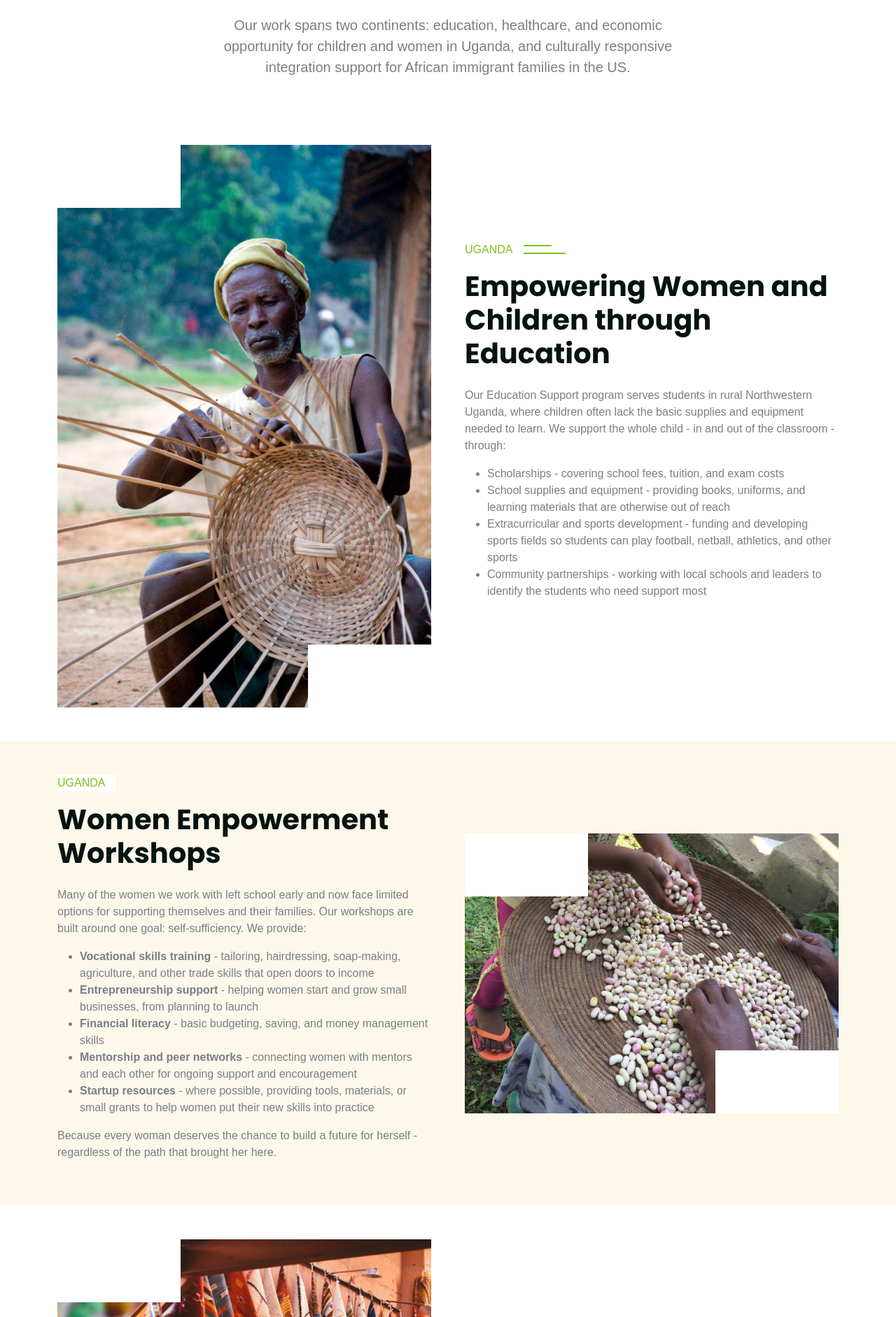
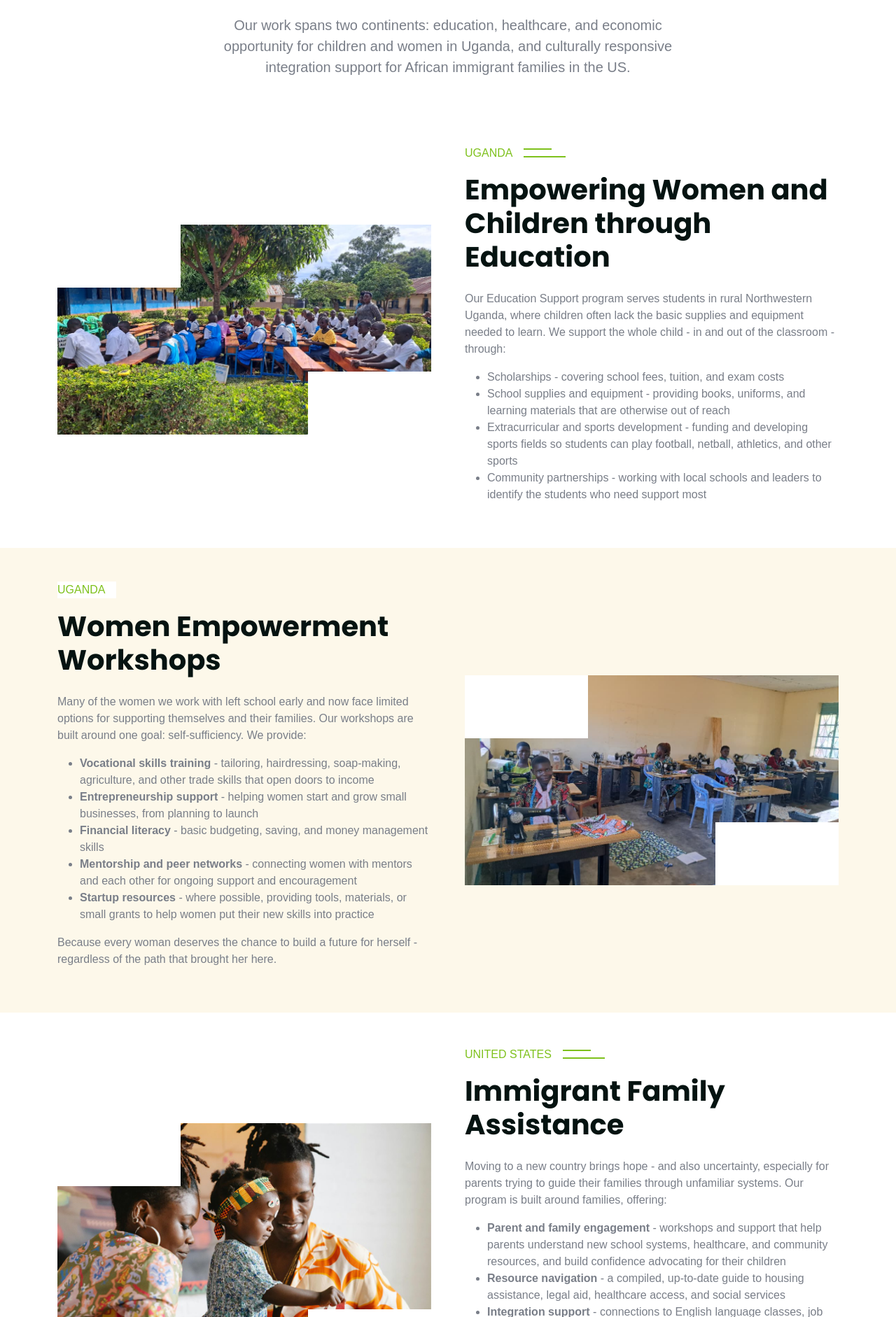
Before and after one commit to barakhubs/Bloom, a PHP site: page /our-services in a window 1280 px wide. Shown: the part 656-2538 px from the top of the page at 70% size. Run offline with PHP 8.4, Linux system fonts and the light colour scheme; data that the repository does not hold is empty; some libraries are stand-ins or nearby versions.

Commit message:
content: update program images on Home and Our Services
Women Empowerment -> vocational-training, Immigrant Family -> craft2 on
both pages; Education on Our Services -> Educ.

Co-Authored-By: Claude Opus 5.5 <noreply@anthropic.com>

```diff
--- a/app/Views/home.php
+++ b/app/Views/home.php
@@ -97,7 +97,7 @@
             <div class="col-md-6 col-lg-4 wow fadeIn" data-wow-delay="0.3s">
                 <div class="donation-item h-100 p-4">
                     <div class="position-relative mb-4">
-                        <img class="img-fluid w-100" style="height:260px;object-fit:cover;" src="/img/craft6.jpg" alt="Women Empowerment Workshops">
+                        <img class="img-fluid w-100" style="height:260px;object-fit:cover;" src="/img/vocational-training.jpeg" alt="Women Empowerment Workshops">
                         <span class="btn btn-sm btn-secondary px-3 position-absolute top-0 end-0">Empowerment</span>
                     </div>
                     <a href="/our-services" class="h3 d-inline-block">Women Empowerment Workshops</a>
@@ -108,7 +108,7 @@
             <div class="col-md-6 col-lg-4 wow fadeIn" data-wow-delay="0.5s">
                 <div class="donation-item h-100 p-4">
                     <div class="position-relative mb-4">
-                        <img class="img-fluid w-100" style="height:260px;object-fit:cover;" src="/img/crafts.jpg" alt="Immigrant Family Assistance">
+                        <img class="img-fluid w-100" style="height:260px;object-fit:cover;" src="/img/craft2.jpg" alt="Immigrant Family Assistance">
                         <span class="btn btn-sm btn-secondary px-3 position-absolute top-0 end-0">Family Support</span>
                     </div>
                     <a href="/our-services" class="h3 d-inline-block">Immigrant Family Assistance</a>
--- a/app/Views/services/index.php
+++ b/app/Views/services/index.php
@@ -17,7 +17,7 @@
         <div class="row g-5 align-items-center">
             <div class="col-lg-6 wow fadeIn" data-wow-delay="0.2s">
                 <div class="about-img">
-                    <img class="img-fluid w-100" src="/img/craft3.jpg" alt="Education Support">
+                    <img class="img-fluid w-100" src="/img/Educ.jpg" alt="Education Support">
                 </div>
             </div>
             <div class="col-lg-6">
@@ -44,7 +44,7 @@
         <div class="row g-5 align-items-center">
             <div class="col-lg-6 order-lg-2 wow fadeIn" data-wow-delay="0.2s">
                 <div class="about-img">
-                    <img class="img-fluid w-100" src="/img/community-harvest.jpeg" alt="Early Childhood Education">
+                    <img class="img-fluid w-100" src="/img/vocational-training.jpeg" alt="Women Empowerment Workshops">
                 </div>
             </div>
             <div class="col-lg-6 order-lg-1">
@@ -73,7 +73,7 @@
         <div class="row g-5 align-items-center">
             <div class="col-lg-6 wow fadeIn" data-wow-delay="0.2s">
                 <div class="about-img">
-                    <img class="img-fluid w-100" src="/img/craft7.jpg" alt="Support for African Immigrant Families">
+                    <img class="img-fluid w-100" src="/img/craft2.jpg" alt="Support for African Immigrant Families">
                 </div>
             </div>
             <div class="col-lg-6">
```
Also changed, not shown: public/img/Educ.jpg (added).
